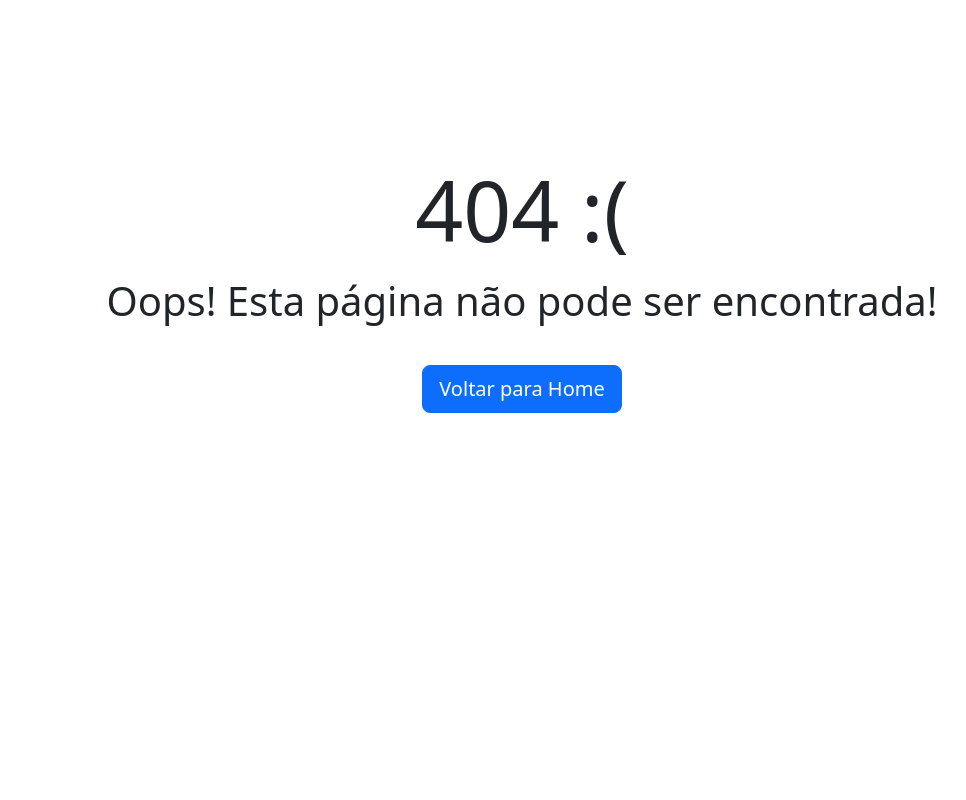
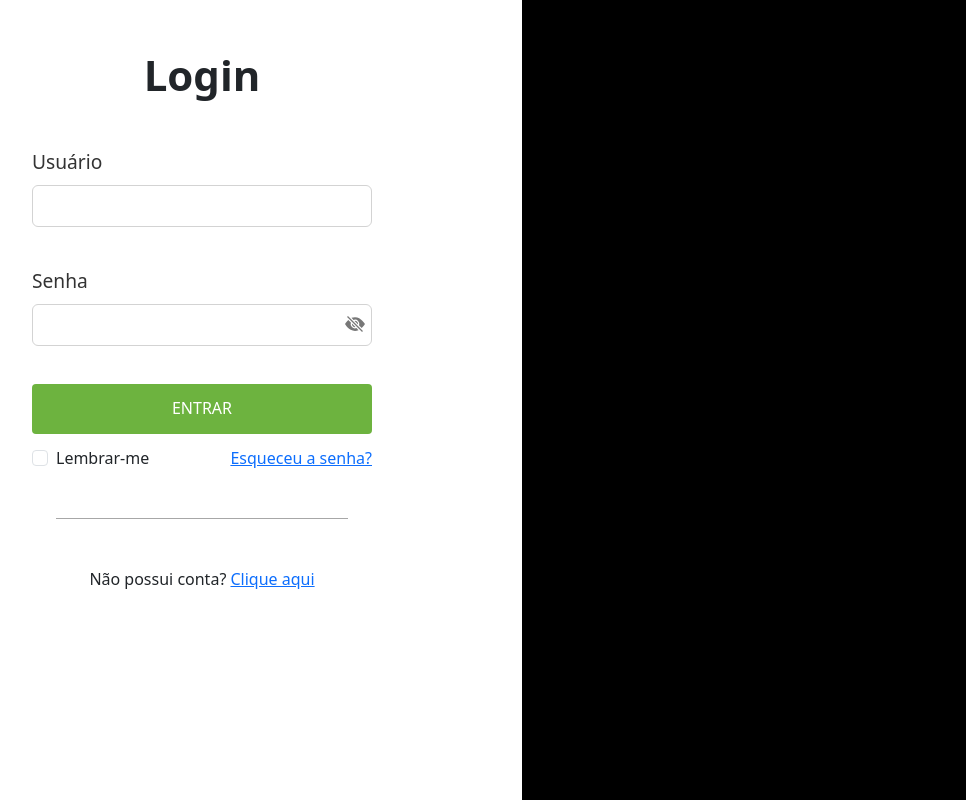
Before and after one commit to AlexandreLoiola/Sistema-de-Autentica-o-e-Autoriza-o, a React (Vite) app in the folder frontend/: page /login in a window 1280 px wide. Before the commit this address had no page. Shown: the whole page, without its empty margins (118-1084 px from the left). Built offline with nearby package versions, Linux system fonts and the light colour scheme.

Commit message:
feat: Create Login Page and change Forms styles

```diff
--- a/frontend/src/App.tsx
+++ b/frontend/src/App.tsx
@@ -1,5 +1,5 @@
 import React from "react";
-import { GlobalStyle } from "./Styles/GlobalStyles";
+import GlobalStyle from "./Styles/GlobalStyles"
 import { Outlet } from "react-router-dom";
 
 const App: React.FC = () => {
--- a/frontend/src/Components/Forms/PasswordForm.tsx
+++ b/frontend/src/Components/Forms/PasswordForm.tsx
@@ -23,6 +23,7 @@ const PasswordInput: React.FC<IProps> = ({
   placeHolder,
   message,
   value,
+  style,
   onInputChange,
 }) => {
   const [showPassword, setShowPassword] = useState(false);
@@ -36,13 +37,14 @@ const PasswordInput: React.FC<IProps> = ({
   };
 
   return (
-    <StyledFormGroup className="mb-3" style={{ width: "20%" }}>
+    <StyledFormGroup className="mb-3">
       <StyledFormLabel>{label}</StyledFormLabel>
       <StyledFormControl
         type={showPassword ? "text" : "password"}
         value={value}
         placeholder={placeHolder}
         onChange={handleInputChange}
+        style={style}
       />
       <InputGroup
         style={{
--- a/frontend/src/Components/Forms/styles.ts
+++ b/frontend/src/Components/Forms/styles.ts
@@ -5,7 +5,7 @@ import { BsEyeFill, BsEyeSlashFill } from "react-icons/bs";
 
 export const StyledFormGroup = styled(Form.Group)`
   margin-bottom: 1.5rem;
-  width: auto;
+  width: 100%;
 `;
 
 export const StyledFormLabel = styled(Form.Label)`
@@ -41,9 +41,10 @@ export const StyledFormControlReadonly = styled(Form.Control)`
 
 export const FormContainer = styled.div`
   display: flex;
-  justify-content: center;
+  flex-direction: column;
+  justify-content: left;
   align-items: center;
-  height: 35vh;
+  width: 100%;
 `;
 
 export const MagnifyingGlassIcon = styled(HiMagnifyingGlass)`
@@ -63,7 +64,7 @@ export const EyeOpenIcon = styled(BsEyeSlashFill)`
   font-weight: 700;
 `;
 
-export const StyledButton = styled(Button)`
+export const StyledFormButton = styled(Button)`
   display: flex;
   width: 280px;
   height: 50px;
@@ -72,14 +73,12 @@ export const StyledButton = styled(Button)`
   padding: 12px 1px;
   font-size: 16px;
   font-weight: 500;
-  margin-top: 40px;
-  background-color: #31a17f;
+  background-color: #6db33f;
   border: none;
   border-radius: 4px;
-  box-shadow: 6px 6px 8px 2px rgba(0, 0, 0, 0.25);
 
   &:hover {
-    background-color: #2c8a6c;
+    background-color: #467025;
     transition: font-size 3s;
   }
 
@@ -104,12 +103,13 @@ export const ButtonSeePass = styled(Button)`
   margin-top: -44px;
 
   &:hover {
-    background-color: #2c8a6c;
+    background: transparent;
     transition: font-size 3s;
+    font-size: 18px;
   }
 
   &:active {
-    box-shadow: inset 0 3px 8px rgba(0, 0, 0, 0.6);
+    background-color: transparent;
     transform: translateY(2px);
   }
 `;
--- /dev/null
+++ b/frontend/src/Pages/Login/Login.tsx
@@ -0,0 +1,73 @@
+import React from "react";
+import {
+  Container,
+  ContainerLeft,
+  ContainerRight,
+  StyledLink,
+  StyledTitle,
+} from "./styles";
+import PasswordInput from "../../Components/Forms/PasswordForm";
+import TextForm from "../../Components/Forms/TextForm";
+import { FormContainer, StyledFormButton } from "../../Components/Forms/styles";
+import CheckboxForm from "../../Components/Forms/CheckboxForm";
+import { Link, NavLink } from "react-router-dom";
+
+const Login: React.FC = () => {
+  return (
+    <Container>
+      <ContainerLeft>
+        <StyledTitle>Login</StyledTitle>
+        <FormContainer>
+          <TextForm
+            label={"Usuário"}
+            placeHolder={""}
+            message={""}
+            onInputChange={function (value: string): void {
+              throw new Error("Function not implemented.");
+            }}
+          />
+          <PasswordInput
+            label={"Senha"}
+            placeHolder={""}
+            message={""}
+            onInputChange={function (value: string): void {
+              throw new Error("Function not implemented.");
+            }}
+          />
+          <StyledFormButton style={{ width: "100%" }}>ENTRAR</StyledFormButton>
+          <div
+            style={{
+              display: "flex",
+              flexDirection: "row",
+              width: "100%",
+              marginTop: "1.5vh",
+              justifyContent: "space-between",
+            }}
+          >
+            <CheckboxForm
+              label={"Lembrar-me"}
+              message={""}
+              onInputChange={function (value: string): void {
+                throw new Error("Function not implemented.");
+              }}
+            />
+            <StyledLink to="/forgot-password">Esqueceu a senha?</StyledLink>
+          </div>
+          <div
+            style={{
+              width: "86%",
+              borderTop: "1px solid #00000058",
+              marginTop: "4vh",
+              marginBottom: "6vh",
+            }}
+          ></div>
+          <span >
+            Não possui conta? <StyledLink to="/signup">Clique aqui</StyledLink>
+          </span>
+        </FormContainer>
+      </ContainerLeft>
+      <ContainerRight />
+    </Container>
+  );
+};
+export default Login;
--- /dev/null
+++ b/frontend/src/Pages/Login/styles.ts
@@ -0,0 +1,38 @@
+import { Link } from "react-router-dom";
+import styled from "styled-components";
+
+export const Container = styled.div`
+  display: flex;
+  flex-direction: row;
+`;
+
+export const ContainerLeft = styled.div`
+  display: flex;
+  flex-direction: column;
+  justify-content: center;
+  align-items: center;
+  width: 50vw;
+  padding: 50px 150px 0px 150px;
+`;
+
+export const ContainerRight = styled.div`
+  background-color: #000;
+  width: 50vw;
+  height: 100vh;
+  position: absolute;
+  right: 0;
+`;
+
+export const StyledTitle = styled.h1`
+  font-size: 42px;
+  font-weight: bold;
+  margin-bottom: 6vh;
+`;
+
+export const StyledLink = styled(Link)`
+  color: #0d6efd;
+
+  &:hover {
+    color: #467025;
+  }
+`;
--- a/frontend/src/routes/index.tsx
+++ b/frontend/src/routes/index.tsx
@@ -3,6 +3,7 @@ import { createBrowserRouter } from "react-router-dom";
 import App from "../App";
 import ErrorPage from "../Pages/ErrorPage/ErrorPage";
 import Home from "../Pages/Home/Home";
+import Login from "../Pages/Login/Login";
 
 const router = createBrowserRouter([
   {
@@ -14,6 +15,10 @@ const router = createBrowserRouter([
         path: "/",
         element: <Home />,
       },
+      {
+        path: "/login",
+        element: <Login />,
+      },
     ],
   },
 ]);
```
Also changed, not shown: 1 other file (tests, documents, lock files or other folders).
